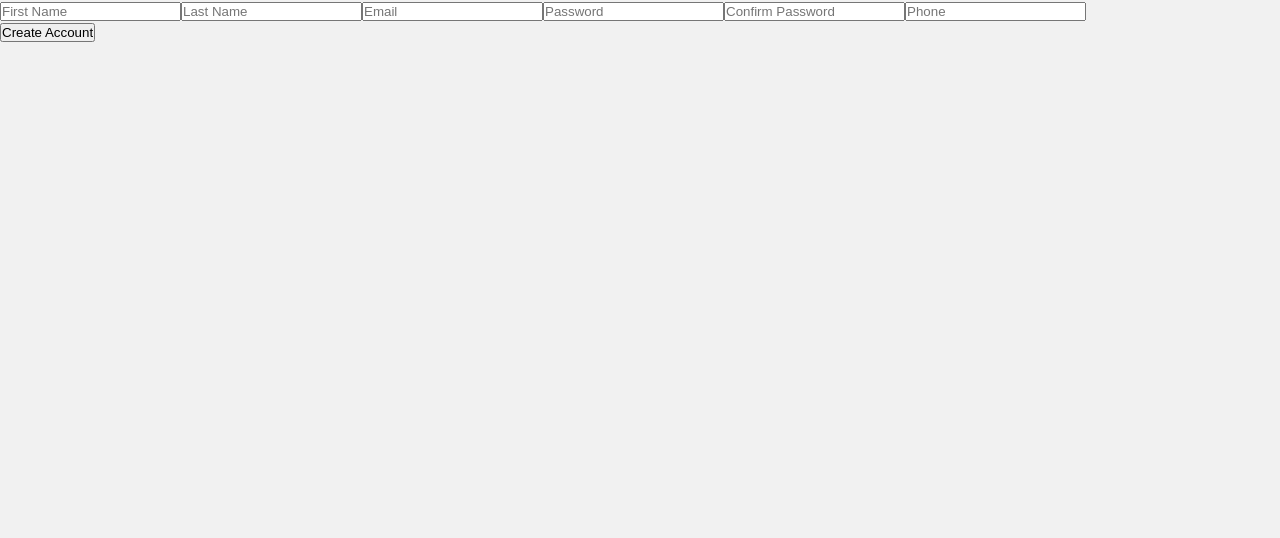
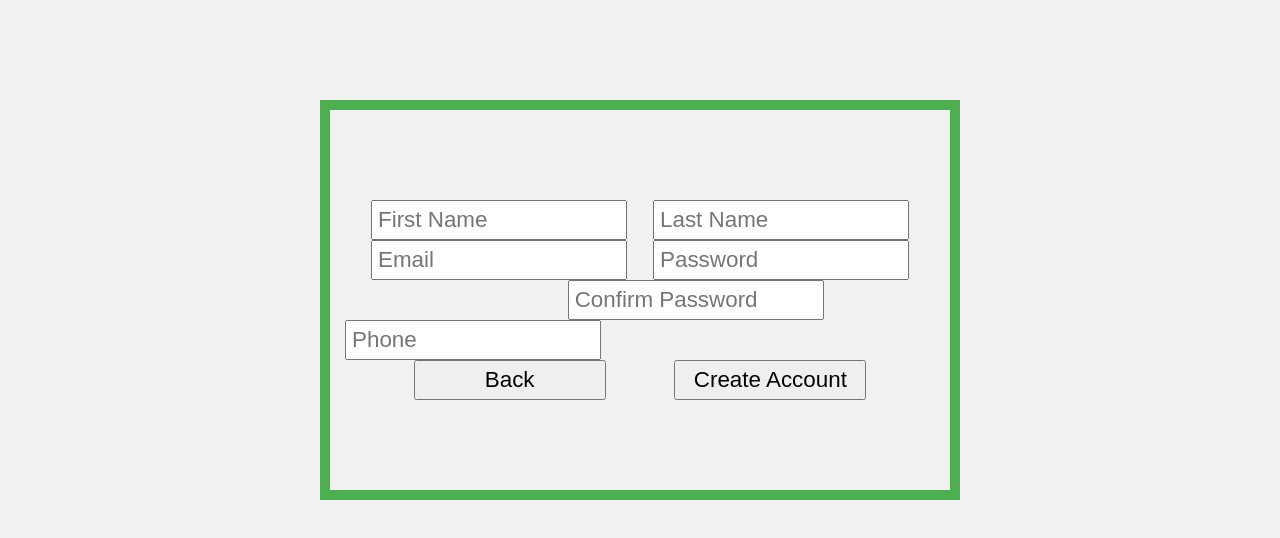
Before and after one commit to AvrahamNacher/big-bug, a React (Create React App) app: page /register in a window 1280 px wide. Shown: the top 538 px of the page. Built offline with nearby package versions, Linux system fonts and the light colour scheme.

Commit message:
login and register

```diff
--- a/src/backend/dbUserRequests.js
+++ b/src/backend/dbUserRequests.js
@@ -1,6 +1,7 @@
 async function checkLoginInfo(userData, callBackResponse) {
     var request = require('request');
-    const { email, pwd } = userData;
+    const { email = '', pwd = '' } = userData;
+    console.log (`email ${email} ${pwd}`);
 
         request(
             {
--- a/src/components/Login.jsx
+++ b/src/components/Login.jsx
@@ -1,7 +1,7 @@
 // https://stackoverflow.com/questions/36683770/how-to-get-the-value-of-an-input-field-using-reactjs
 
 import React, { useState } from 'react';
-// import hash from '../backend/hash.js'
+import { Link } from 'react-router-dom';
 import * as db from "../backend/dbUserRequests.js"
 
 import './Login.css'
@@ -20,11 +20,7 @@ export default function Login(props) {
 
     function handleInput(target) {
         const { name, value } = target;
-        setUserLoginData( oldData => ({...userLoginData, [name]: value}));
-    }
-
-    function registerButton() { // switch to register screen
-
+        setUserLoginData(oldData => ({ ...userLoginData, [name]: value }));
     }
 
     return (
@@ -34,7 +30,7 @@ export default function Login(props) {
                     onInput={e => handleInput(e.target)} type="text" name="email" placeholder="email"></input>
                 <input onInput={e => handleInput(e.target)} type="password" name="pwd" placeholder="password"></input>
                 <div>
-                    <input className="button" onClick={() => registerButton()} type="button" value="Register"></input>
+                    <Link to="/register"><input className="button" type="button" value="Register"></input></Link>
                     <input className="button" onClick={e => login(e)} type="button" value="Login"></input>
                 </div>
 
--- /dev/null
+++ b/src/components/Register.css
@@ -0,0 +1,29 @@
+#register {
+    padding: 100px;
+}
+
+#registerContainer {
+    height: 50vh;
+    width: 50vw;
+    border: 10px solid var(--main-header-color);
+    margin: 0 auto;
+    padding: 15px;
+
+    display: flex;
+    flex-direction: column;
+    justify-content: center;
+    /* align-items: center; */
+}
+
+#registerContainer input {
+    min-width: 15vw;
+    max-width: 20vw;
+    font-size: 1.4rem;
+    padding: 5px;
+}
+
+#registerContainer div {
+    display: flex;
+    justify-content: space-evenly;
+
+}
--- a/src/components/Register.jsx
+++ b/src/components/Register.jsx
@@ -1,5 +1,8 @@
-import React, { useState } from 'react'
-import * as db from "../backend/dbUserRequests.js"
+import React, { useState } from 'react';
+import { Link } from 'react-router-dom';
+import * as db from '../backend/dbUserRequests.js';
+
+import './Register.css';
 
 export default function Register(props) {
     const [userData, setUserData] = useState("");
@@ -15,19 +18,27 @@ export default function Register(props) {
     const handleInput = e => {
         const { name, value } = e.target;
         // console.log (`name ${name} value ${value}`);
-        setUserData( oldState => ({ ...oldState, [name]:value }))
+        setUserData(oldState => ({ ...oldState, [name]: value }))
     }
 
     return (
         <div id="register">
             <div id="registerContainer">
-                <input onInput={handleInput} name="firstName" type="text" placeholder="First Name"></input>
-                <input onInput={handleInput} name="lastName" type="text" placeholder="Last Name"></input>
-                <input onInput={handleInput} name="email" type="email" placeholder="Email"></input>
-                <input onInput={handleInput} name="pwd" type="password" placeholder="Password"></input>
-                <input onInput={handleInput} name="pwdConfirm" type="password" placeholder="Confirm Password"></input>
+                <div>
+                    <input onInput={handleInput} name="firstName" type="text" placeholder="First Name"></input>
+                    <input onInput={handleInput} name="lastName" type="text" placeholder="Last Name"></input>
+                </div>
+                <div>
+                    <input onInput={handleInput} name="email" type="email" placeholder="Email"></input>
+                    <input onInput={handleInput} name="pwd" type="password" placeholder="Password"></input>
+                </div>
+                <div>
+                    <span></span>
+                    <input onInput={handleInput} name="pwdConfirm" type="password" placeholder="Confirm Password"></input>
+                </div>
                 <input onInput={handleInput} name="phone" type="text" placeholder="Phone"></input>
                 <div>
+                    <Link to="/"><input className="button" type="button" value="Back"></input></Link>
                     <input className="button" onClick={() => register()} type="button" value="Create Account"></input>
                 </div>
             </div>
```
